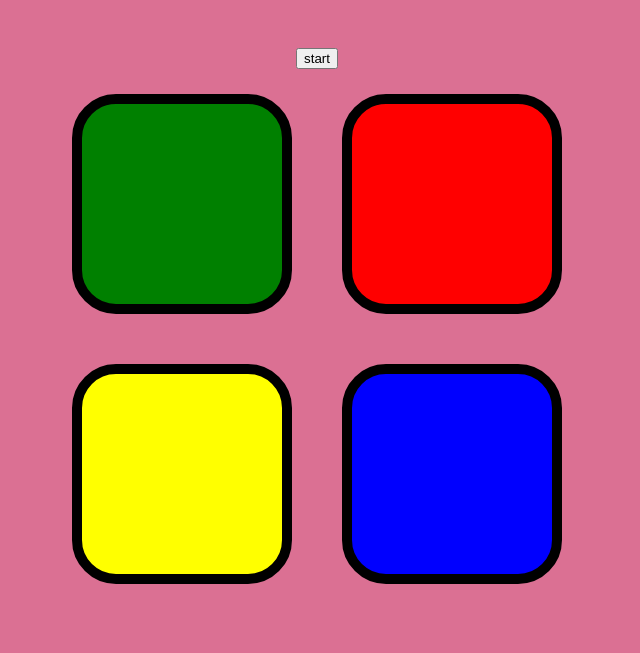
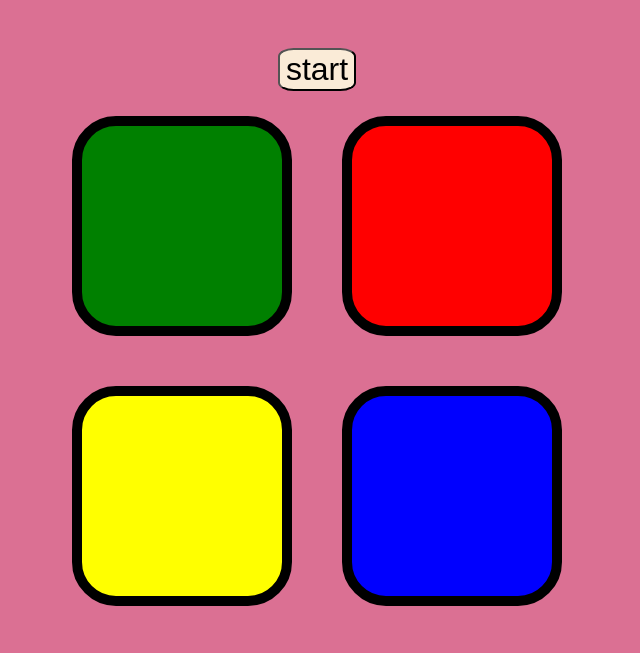
Before and after one commit to ishan07sharma/game, a plain HTML site: page index.html in a window 1280 px wide. Shown: the part 147-800 px from the top of the page, without its empty margins (323-963 px from the left). Drawn offline with nearby package versions, Linux system fonts and the light colour scheme.

Commit message:
Update styles.css

```diff
--- a/styles.css
+++ b/styles.css
@@ -65,3 +65,9 @@ body {
   box-shadow: 0 0 20px white;
   background-color: grey;
 }
+.start{
+  border-radius: 20%;
+  font-size: 2rem;
+  background-color: antiquewhite;
+
+}
```
